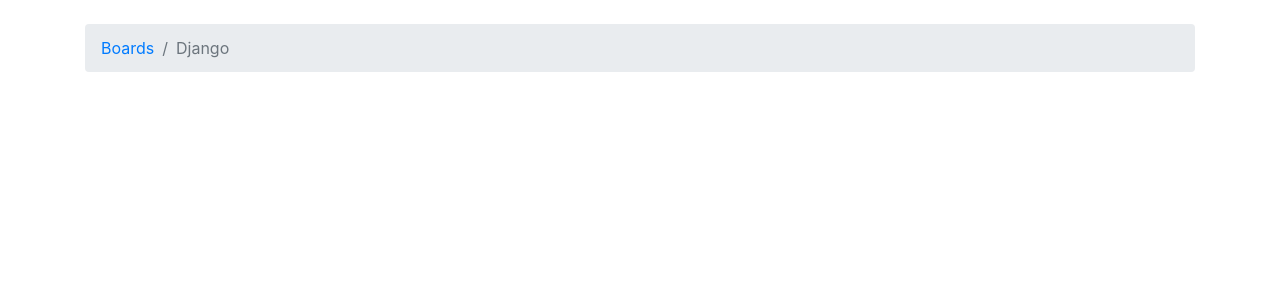
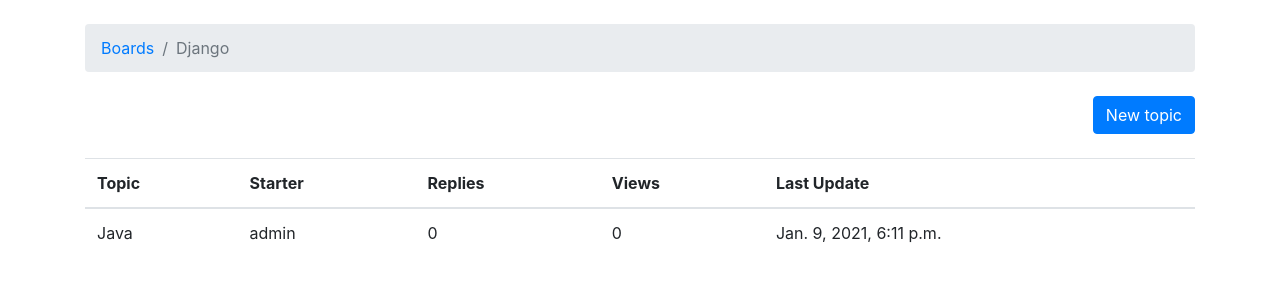
Before and after one commit to miguelferra/proyectoForo, a Django app: page /boards/1/ in a window 1280 px wide. Shown: the part 64-364 px from the top of the page. Run offline with Django 3.2, Linux system fonts and the light colour scheme; data comes from the database, SQL or seed files in the repository; both versions use the stored data as it was after the commit; some libraries are stand-ins or nearby versions; some web fonts are replaced.

Commit message:
New topic working

```diff
--- a/proyectoForo/boards/views.py
+++ b/proyectoForo/boards/views.py
@@ -1,8 +1,7 @@
-from django.shortcuts import render
-from django.http import Http404
-from django.http import HttpResponse
-from .models import Board
-from django.shortcuts import render, get_object_or_404
+from django.contrib.auth.models import User
+from .models import Board, Topic, Post
+from django.shortcuts import render, redirect, get_object_or_404
+from .forms import NewTopicForm
 
 def home(request):
     boards = Board.objects.all()
@@ -11,3 +10,23 @@ def home(request):
 def board_topics(request, pk):
     board = get_object_or_404(Board, pk=pk)
     return render(request, 'topics.html', {'board': board})
+
+def new_topic(request, pk):
+    board = get_object_or_404(Board, pk=pk)
+    user = User.objects.first()  # TODO: get the currently logged in user
+    if request.method == 'POST':
+        form = NewTopicForm(request.POST)
+        if form.is_valid():
+            topic = form.save(commit=False)
+            topic.board = board
+            topic.starter = user
+            topic.save()
+            post = Post.objects.create(
+                message=form.cleaned_data.get('message'),
+                topic=topic,
+                created_by=user
+            )
+            return redirect('board_topics', pk=board.pk)  # TODO: redirect to the created topic page
+    else:
+        form = NewTopicForm()
+    return render(request, 'new_topic.html', {'board': board, 'form': form})
--- a/proyectoForo/proyectoForo/settings.py
+++ b/proyectoForo/proyectoForo/settings.py
@@ -109,7 +109,7 @@ AUTH_PASSWORD_VALIDATORS = [
 
 LANGUAGE_CODE = 'en-us'
 
-TIME_ZONE = 'UTC'
+TIME_ZONE = 'America/Mazatlan'
 
 USE_I18N = True
 
--- a/proyectoForo/proyectoForo/urls.py
+++ b/proyectoForo/proyectoForo/urls.py
@@ -23,4 +23,5 @@ urlpatterns = [
     path(r'', views.home, name='home'),
     path(r'admin/', admin.site.urls),
     re_path(r'boards/(?P<pk>\d+)/$', views.board_topics, name ='board_topics'),
+    re_path(r'^boards/(?P<pk>\d+)/new/$', views.new_topic, name='new_topic'),
 ]
--- a/proyectoForo/static/css/app.css
+++ b/proyectoForo/static/css/app.css
@@ -2,3 +2,7 @@
   font-family: 'Potta', cursive;
   font-size:160%;
 }
+
+.text{
+  font-family: 'Potta', cursive;
+}
--- a/proyectoForo/templates/topics.html
+++ b/proyectoForo/templates/topics.html
@@ -10,5 +10,31 @@
 {% endblock %}
 
 {% block content %}
-    <!-- just leaving it empty for now. we will add core here soon. -->
+
+<div class="mb-4 float-right ">
+    <a href="{% url 'new_topic' board.pk %}" class="btn btn-primary">New topic</a>
+  </div>
+
+  <table class="table">
+    <thead class="thead-inverse">
+      <tr>
+        <th>Topic</th>
+        <th>Starter</th>
+        <th>Replies</th>
+        <th>Views</th>
+        <th>Last Update</th>
+      </tr>
+    </thead>
+    <tbody>
+      {% for topic in board.topics.all %}
+        <tr>
+          <td>{{ topic.subject }}</td>
+          <td>{{ topic.starter.username }}</td>
+          <td>0</td>
+          <td>0</td>
+          <td>{{ topic.last_updated }}</td>
+        </tr>
+      {% endfor %}
+    </tbody>
+  </table>
 {% endblock %}
```
Also changed, not shown: proyectoForo/boards/forms.py (added, +15 -0 lines), proyectoForo/boards/tests.py (+79 -2 lines), proyectoForo/templates/new_topic.html (added, +17 -0 lines), proyectoForo/db.sqlite3.
